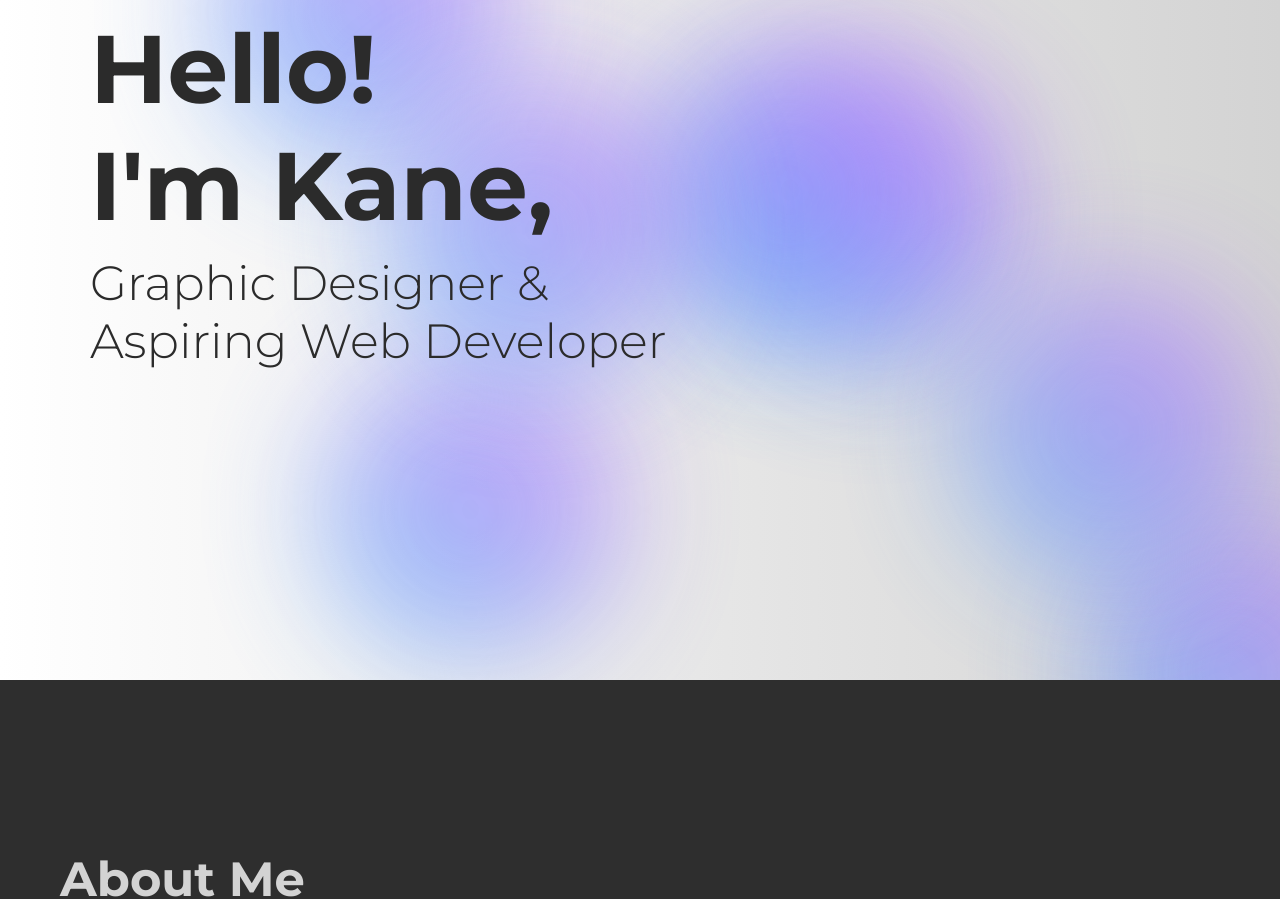
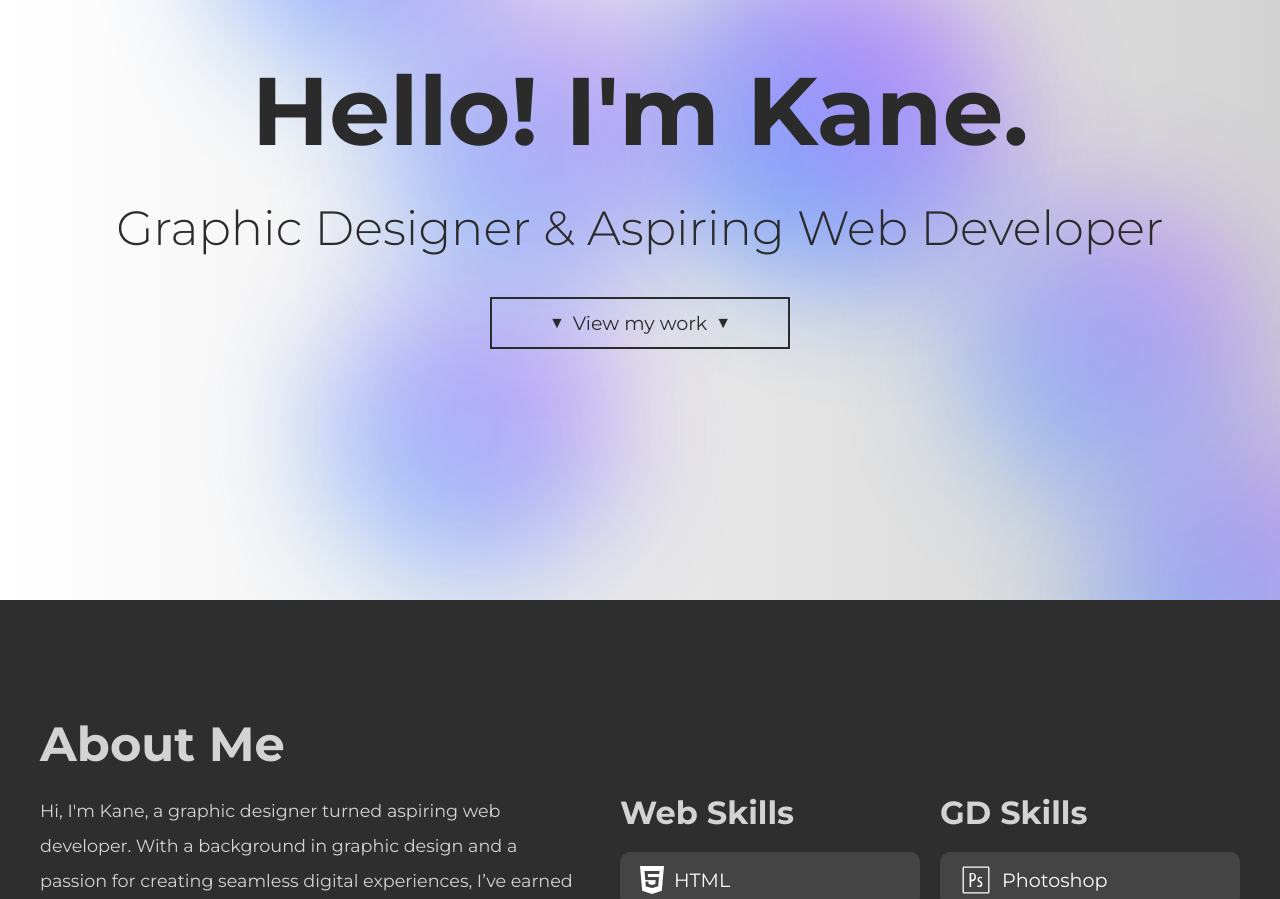
Before and after one commit to KanePog/my-portfolio-website, a plain HTML site: page index.html in a window 1280 px wide. Shown: the part 200-1099 px from the top of the page. Drawn offline with Linux system fonts and the light colour scheme; some icons are missing.

Commit message:
Update website with latest changes

```diff
--- a/index.html
+++ b/index.html
@@ -29,9 +29,9 @@
     <div id="home">
       <div id="blobs-container"></div>
       <div class="home-text">
-        <h1>Hello!</h1>
-        <h1>I'm Kane,</h1>
-        <h2>Graphic Designer & <br> Aspiring Web Developer</h2>
+        <h1>Hello! I'm Kane.</h1>
+        <h2>Graphic Designer & Aspiring Web Developer</h2>
+        <a href="#about" class="view-work-btn">View my work</a>
       </div>
     </div>
 
@@ -41,7 +41,7 @@
         <div class="about-content">
           <div class="about-text">
             <p>Hi, I'm Kane, a graphic designer turned aspiring web developer. With a background in graphic design and a passion for creating seamless digital experiences, I’ve earned a front-end developer certificate via Mimo and am currently working towards a full-stack developer certificate. My goal is to combine my design skills with coding to build beautiful, functional websites that engage users.</p>
-
+            <br>
             <p>I’m always eager to learn and expand my skill set, particularly in front-end and full-stack development. When I'm not coding, I enjoy experimenting with digital art and exploring new tools. I’m excited about the opportunity to collaborate on web development projects and continue growing in this dynamic field.</p>
           </div>
 
@@ -83,15 +83,13 @@
       </div>
     </div>
 
-
-
-
     <div id="projects">
       <h1>Projects Section</h1>
       <p>Here are my projects.</p>
     </div>
 
     <div id="contact">
+      <div class="contact-inner">
         <h1 class="contact-title">Let's Connect!</h1>
         <form class="contact-form">
           <input type="text" placeholder="Your Name" required>
@@ -108,6 +106,7 @@
          </a>
         </div>
       </div>
+    </div>
 
   </div>
 
--- a/styles.css
+++ b/styles.css
@@ -174,7 +174,7 @@ header.scrolled {
 
 .container {
   width: 100%;
-  padding-top: 80px;
+
 }
 
 #home, #about, #projects, #contact {
@@ -187,37 +187,59 @@ header.scrolled {
 #home {
   z-index: 1;
   display: flex;
-  flex-direction: row; /* Align text and image side by side */
-  justify-content: flex-start; /* Align the content to the left */
-  align-items: flex-start; /* Align items at the top */
-  padding: 100px 20px;
+  justify-content: center;
+  align-items: center;
+  text-align: center;
+  flex-direction: column;
   position: relative;
 }
 
 .home-text {
   display: flex;
   flex-direction: column; /* Keep text stack vertically */
-  margin-right: 50px; /* Space between text and image */
+  align-items: center;
 }
 
 #home h1:first-of-type {
   font-size: 6rem;
   color: #2B2B2B; /* Dark gray */
-  margin: 30px 0 0 70px; /* Top margin only for first h1 */
-}
-
-#home h1:nth-of-type(2) {
-  font-size: 6rem;
-  color: #2B2B2B; /* Dark gray */
-  margin: 0 0 0 70px; /* No margin on top */
 }
 
 #home h2 {
   font-size: 3rem;
   color: #2B2B2B; /* Dark gray */
-  margin-bottom: 20px;
   font-weight: 300;
-  margin: 10px 0 0 70px;
+  margin-top: 10px;
+}
+
+.view-work-btn {
+  width: 300px;
+  text-align: center;
+  display: flex;
+  justify-content: center;
+  align-items: center;
+  border: 2px solid #2B2B2B;
+  margin-top: 40px;
+  padding: 12px 24px;
+  font-size: 1.2rem;
+  background-color: transparent;
+  color: #2B2B2B;
+  text-decoration: none;
+  position: relative;
+  box-shadow: none;
+}
+
+.view-work-btn::before,
+.view-work-btn::after {
+  content: "▼";
+  margin: 0 8px;
+  font-size: 1rem;
+  color: #2B2B2B; /* Or match the border/text color */
+}
+
+/* Glow on hover */
+.view-work-btn:hover {
+  transform: scale(1.03);
 }
 
 #about {
@@ -234,21 +256,20 @@ header.scrolled {
 
 .about-container {
   width: 100%;
-  max-width: 1200px; /* Optional: limit max width */
+  max-width: 1400px;
   margin: 0 auto;
   padding: 20px;
 }
 
 .about-content {
   display: flex;
-  justify-content: space-between; /* Aligns the skills columns side by side */
-  align-items: flex-start;  /* Aligns both columns at the top */
   width: 100%;
 }
 
 .about-text {
-  width: 55%; /* Increased space for the description */
   padding-right: 20px;
+  font-size: 1.1rem; /* slight size bump */
+  line-height: 2; /* increase line height for more vertical space */
 }
 
 .about-skills, .about-graphic-skills {
@@ -257,6 +278,13 @@ header.scrolled {
   display: flex;
   flex-direction: column;
   align-items: flex-start;
+}
+
+.about-skills h3, .about-graphic-skills h3 {
+  font-size: 2rem;
+  color: #d3d3d3;
+  margin-bottom: 20px; /* Space between title and list */
+  text-align: left; /* Align title to the left */
 }
 
 .about-skills ul, .about-graphic-skills ul {
@@ -273,11 +301,12 @@ header.scrolled {
   align-items: center;
   background-color: #444;
   color: #fff;
-  padding: 12px 20px;
+  padding: 12px 0 12px 20px;
   border-radius: 10px;
   font-size: 1.2rem;
   transition: background-color 0.3s ease, transform 0.3s ease;
   text-align: center;
+  width: 300px;
 }
 
 .about-skills ul li i, .about-graphic-skills ul li i {
@@ -291,10 +320,8 @@ header.scrolled {
 }
 
 .about-skills ul li:hover i, .about-graphic-skills ul li:hover i {
-  color: #73c8a9;  /* Change icon color on hover */
+  color: rgba(200, 100, 255, 0.7);  /* Change icon color on hover */
 }
-
-
 
 @keyframes fadeInUp {
   to {
@@ -323,7 +350,7 @@ header.scrolled {
 /* Apply background color and other effects on hover */
 .about-graphic-skills ul li:hover svg {
   transform: scale(1.1);  /* Slightly enlarge icon on hover */
-  color: #73c8a9;  /* Change icon color on hover */
+  color: rgba(200, 100, 255, 0.7);  /* Change icon color on hover */
 }
 
 /* Ensure consistency in icon background color and text color */
@@ -346,18 +373,13 @@ header.scrolled {
 /* Adjusting icon size when hovered */
 .about-graphic-skills ul li:hover i,
 .about-graphic-skills ul li:hover svg {
-  color: #73c8a9;  /* Change color of both icon and text on hover */
+  color: rgba(200, 100, 255, 0.7);  /* Change color of both icon and text on hover */
 }
-
-
-
-
 
 h1 {
   font-size: 3rem;
   color: #d3d3d3;
   margin-bottom: 20px;
-  text-align: left;
 }
 
 
@@ -369,12 +391,21 @@ h1 {
 
 #contact {
   background-color: #2e2e2e;
-  z-index: 2; /* slightly darker gray */
+  z-index: 2;
   color: #d3d3d3;
+  display: flex;
+  justify-content: center;    /* center horizontally */
+  align-items: center;        /* center vertically */
+  min-height: 100vh;          /* make the section fill the screen */
+  padding: 80px 20px;
+  text-align: center;
+}
+
+.contact-inner {
+  margin: 0 auto;
 }
 
 .contact-title {
-  text-align: center;
   font-size: 3rem;
   margin-bottom: 40px;
   color: #d3d3d3;
@@ -383,9 +414,8 @@ h1 {
 .contact-form {
   display: flex;
   flex-direction: column;
-  gap: 25px; /* More spacing between fields */
-  max-width: 500px;
-  margin: 0 auto;
+  gap: 25px;
+  width: 500px;
 }
 
 .contact-form input,
@@ -394,7 +424,7 @@ h1 {
   font-size: 1rem;
   border: none;
   border-radius: 10px;
-  background-color: #444; /* Slightly darker to fit your theme */
+  background-color: #444;
   color: #fff;
 }
 
@@ -421,7 +451,6 @@ h1 {
 
 .social-links {
   margin-top: 30px;
-  text-align: center;
 }
 
 .social-links a {
```
Lines whose indentation alone changed are shown as unchanged.
